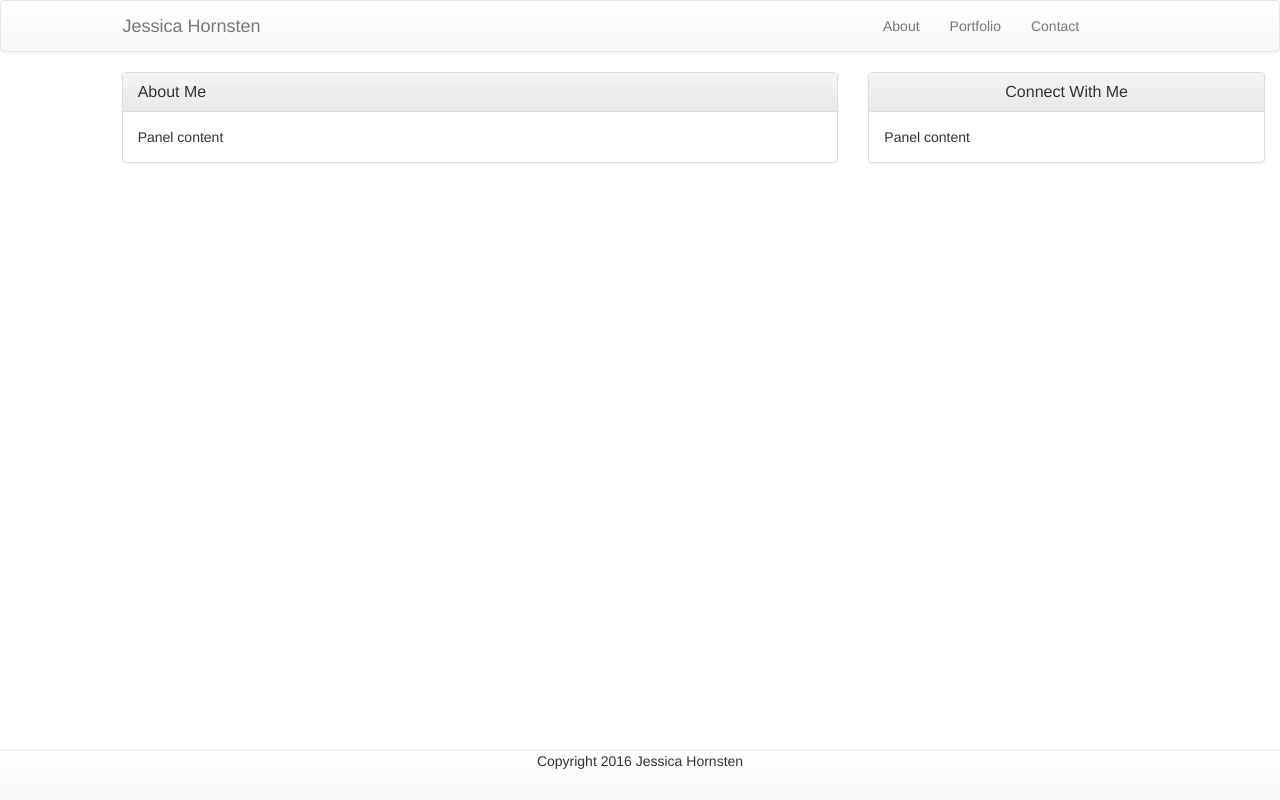
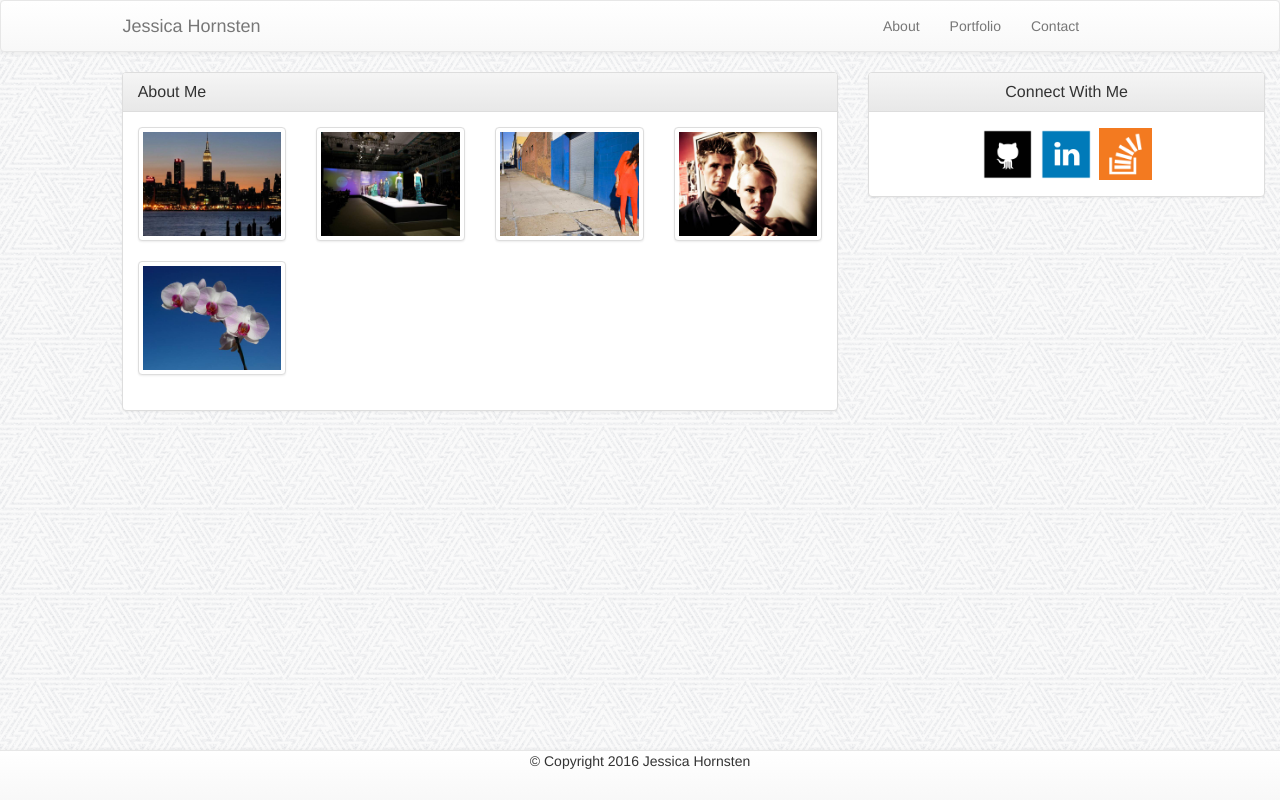
Before and after one commit to hornsten/Bootstrap-Portfolio-Two, a PHP site: page /portfolio-b.html in a window 1280 px wide. Run offline with PHP 8.4, Linux system fonts and the light colour scheme.

Commit message:
Added content to the three pages

```diff
--- a/assets/css/style.css
+++ b/assets/css/style.css
@@ -2,44 +2,23 @@
 *==Global Styles==
 */
 
-* {
-	margin: 0;
-}
+body {
 
-html, body {
-	height: auto;
-}
-body {
-	width: 100%;
-	margin: 0 auto;
-	font-family: 'Arial', 'Helvetica Neue', Helvetica, sans-serif;
-	color: #777777;
 	background-image: url('../images/new_year_background.png');
-	line-height: 150%;
-	font-size: 16px;
 
 }
 
-.wrapper {
-
-	min-height: 100%;
-	margin: 0 auto -150px;
-	height: auto !important;
-	height: 100%;
-
+#connect {
+	margin-bottom: 70px;
 }
 
-p {
-	margin: 20px 0px;
-}
-
-img {
-	height: 25%;
-	width:25%;
+.icon {
+	height: 15%;
+	width: 15%;
 	padding: 1px;
 }
 
-img:hover {
+.icon:hover {
 	opacity: 0.7;
 }
 
@@ -48,118 +27,37 @@ a {
 }
 
 h1, h2, h3, h4 {
-	font-family: 'Georgia', Times, Times New Roman, serif;
+
 	color: #4aaaa5;
-	border-bottom: 2px solid #cccccc;
-	line-height: 300%;
 
 }
 
-h2 {
-	font-size: 20px;
-	font-weight: bolder;
-}
-
-h4 {
-	font-size: 16px;
-	font-weight: bolder;
-}
-
-h6 {
-	display: none;  /*This tag is added for accessibility.It will not be visible*/
-}
 /*
 *==Navigation and Header==
 */
-nav {
-	background: #ffffff;
-	border-bottom: 2px solid #cccccc;
-	background: #ffffff;
-	line-height: 100%;
-	width: 100%;
-}
-
-ul {
-    list-style-type: none;
-    padding: 0px;
-    overflow: hidden;
-    margin-left: 7%;
-}
-
-li a {
-    float: right;
-    color: #777777;
-    padding: 27px 15px;
-    text-decoration: none;
-    font-size: 14px;
-    text-shadow: 0 0 black;
-}
-
-li a:hover {
-    background-color: #cccccc;
-    color: #ffffff;
-}
 
 #my-name {
 	background-color:  #4aaaa5;
 	color: #ffffff;
-	padding: 25px;
-	float: left;
-	display: inline;
-	line-height: 100%;
-	border: none;
-	font-size: 20px;
-	font-weight: bolder;
-
+	margin-left: 0.4%;
 }
 
 #my-name:hover {
 	background-color: #337571;
 }
 
-#menu-margin {
-	margin-right: 8%;
-}
 
 /*
 *==Main Content Area==
 */
-
-.bio, .text, .gallery {
-	width: 60%;
-	height: auto;
-	background: #ffffff;
-	float: left;
-	margin-left: 7%;
-	margin-top: 30px;
-	margin-bottom: 30px;
-	border: 1px solid #dddddd;
-	box-sizing: border-box;
-	line-height: 200%;
-
+p {
+	line-height: 150%;
 }
-
-.bio, .text {
-	padding: 0px 25px 25px;
-}
-
-
-
-.gallery {
-	padding: 0px 0px 30px 0px;
-	text-align: center;
-}
-
-/*
-*--About Me Section--
-*/
-
 #pic  {
 	height: 150px;
 	width: auto;
-	margin: 30px 20px 0px 0px;
 	float: left;
-	box-sizing: border-box;
+	margin-right: 10px;
 }
 
 #pic:hover {
--- a/portfolio-b.html
+++ b/portfolio-b.html
@@ -2,13 +2,14 @@
 <html lang="en">
 <head>
 	<meta charset="UTF-8">
-	<title>Document</title>
+	<title>Jessica Hornsten Portfolio</title>
 	<!-- Latest compiled and minified CSS -->
 <link rel="stylesheet" href="https://maxcdn.bootstrapcdn.com/bootstrap/3.3.7/css/bootstrap.min.css" integrity="sha384-BVYiiSIFeK1dGmJRAkycuHAHRg32OmUcww7on3RYdg4Va+PmSTsz/K68vbdEjh4u" crossorigin="anonymous">
 
 <!-- Optional theme -->
 <link rel="stylesheet" href="https://maxcdn.bootstrapcdn.com/bootstrap/3.3.7/css/bootstrap-theme.min.css" integrity="sha384-rHyoN1iRsVXV4nD0JutlnGaslCJuC7uwjduW9SVrLvRYooPp2bWYgmgJQIXwl/Sp" crossorigin="anonymous">
-
+<!-- My Stylesheet -->
+<link rel="stylesheet" type="text/css" href="assets/css/style.css">
 <!-- Latest compiled and minified JavaScript -->
 <script src="https://maxcdn.bootstrapcdn.com/bootstrap/3.3.7/js/bootstrap.min.js" integrity="sha384-Tc5IQib027qvyjSMfHjOMaLkfuWVxZxUPnCJA7l2mCWNIpG9mGCD8wGNIcPD7Txa" crossorigin="anonymous"></script>
 </head>
@@ -23,9 +24,9 @@
     </div>
     <div class="col-sm-4">
       <ul class="nav navbar-nav">
-        <li><a href="#">About</a></li>
-        <li><a href="#">Portfolio</a></li>
-        <li><a href="#">Contact</a></li>
+         <li><a href="index-b.html">About</a></li>
+        <li><a href="portfolio-b.html">Portfolio</a></li>
+        <li><a href="contact-b.html">Contact</a></li>
       </ul>
       </div>
       </div>
@@ -39,17 +40,52 @@
     <h3 class="panel-title">About Me</h3>
   </div>
   <div class="panel-body">
-    Panel content
+    <div class="row">
+  <div class="col-xs-6 col-md-3">
+    <a href="assets/images/city-q-c-640-480-4.jpg" target="_blank" class="thumbnail">
+      <img src="assets/images/city-q-c-640-480-4.jpg" alt="Hangman"></a>
+  </div>
+  <div class="col-xs-6 col-md-3">
+    <a href="assets/images/fashion-q-c-640-480-5.jpg" target="_blank" class="thumbnail">
+      <img src="assets/images/fashion-q-c-640-480-5.jpg" alt="RPG Game">
+    </a>
+  </div>
+  <div class="col-xs-6 col-md-3">
+    <a href="assets/images/fashion-q-c-640-480-7.jpg" target="_blank" class="thumbnail">
+      <img src="assets/images/fashion-q-c-640-480-7.jpg" alt="Trivia Game">
+    </a>
+  </div>
+  <div class="col-xs-6 col-md-3">
+    <a href="assets/images/fashion-q-c-640-480-10.jpg" target="_blank" class="thumbnail">
+      <img src="assets/images/fashion-q-c-640-480-10.jpg" alt="Northwestern Info Widget">
+    </a>
+  </div>
+  <div class="col-xs-6 col-md-3">
+    <a href="assets/images/nature-q-c-640-480-7.jpg" target="_blank" class="thumbnail">
+      <img src="assets/images/nature-q-c-640-480-7.jpg" alt="Rock Paper Scissors">
+    </a>
+  </div>
+  <div class="col-xs-6 col-md-3">
+  </div>
+</div>
   </div>
 </div>
 	</div>
 	<div class="col-sm-4">
-		<div class="panel panel-default">
+		<div class="panel panel-default" id="connect">
   <div class="panel-heading">
     <h3 class="panel-title text-center">Connect With Me</h3>
   </div>
-  <div class="panel-body">
-    Panel content
+    <div class="panel-body text-center">
+      <a href="https://github.com/hornsten" target="_blank">
+      <img src="assets/images/1475266384_github_square_black.png" alt="Go to my Github Account" class="icon">
+      </a>
+      <a href="https://www.linkedin.com/in/jessica-hornsten-b90b24126" target="_blank">
+      <img src="assets/images/1475266432_linkedin_square_color.png" alt="Go to my Linkedin Account" class="icon">
+      </a>
+      <a href="http://stackoverflow.com/users/6781318/jessica-hornsten" target="_blank">
+      <img src="assets/images/1475266465_overflow.png" alt="Go to my Stack Overflow Account" class="icon">
+      </a>
   </div>
 </div>
 	</div>
@@ -57,7 +93,7 @@
 </div>
 <nav class="navbar navbar-default navbar-fixed-bottom">
   <div class="container">
-    <p class="text-center">Copyright 2016 Jessica Hornsten</p>
+    <p class="text-center">&copy; Copyright 2016 Jessica Hornsten</p>
   </div>
 </nav>
 </body>
```
Also changed, not shown: other parts of assets/css/style.css (+1 -46 lines), contact-b.html (+31 -11 lines), index-b.html (+22 -11 lines).
